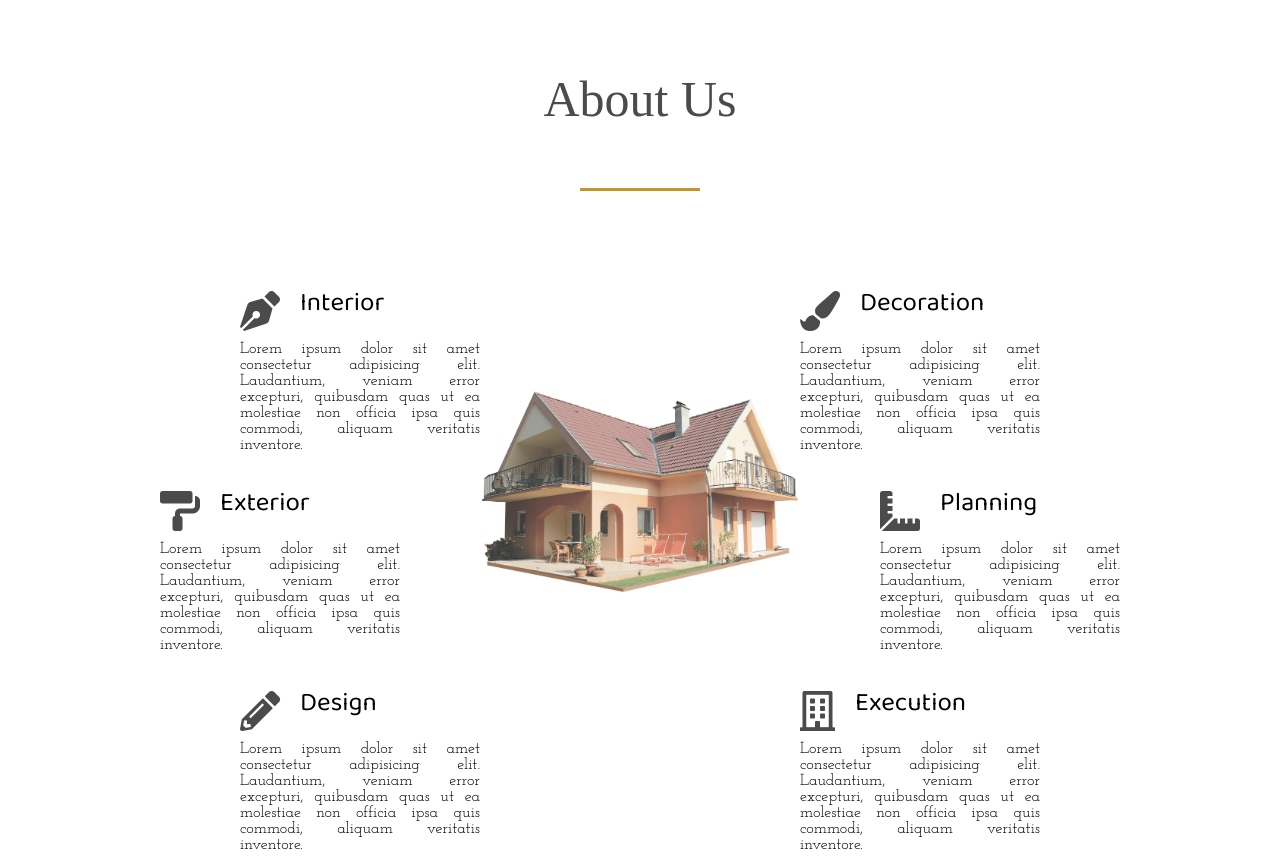
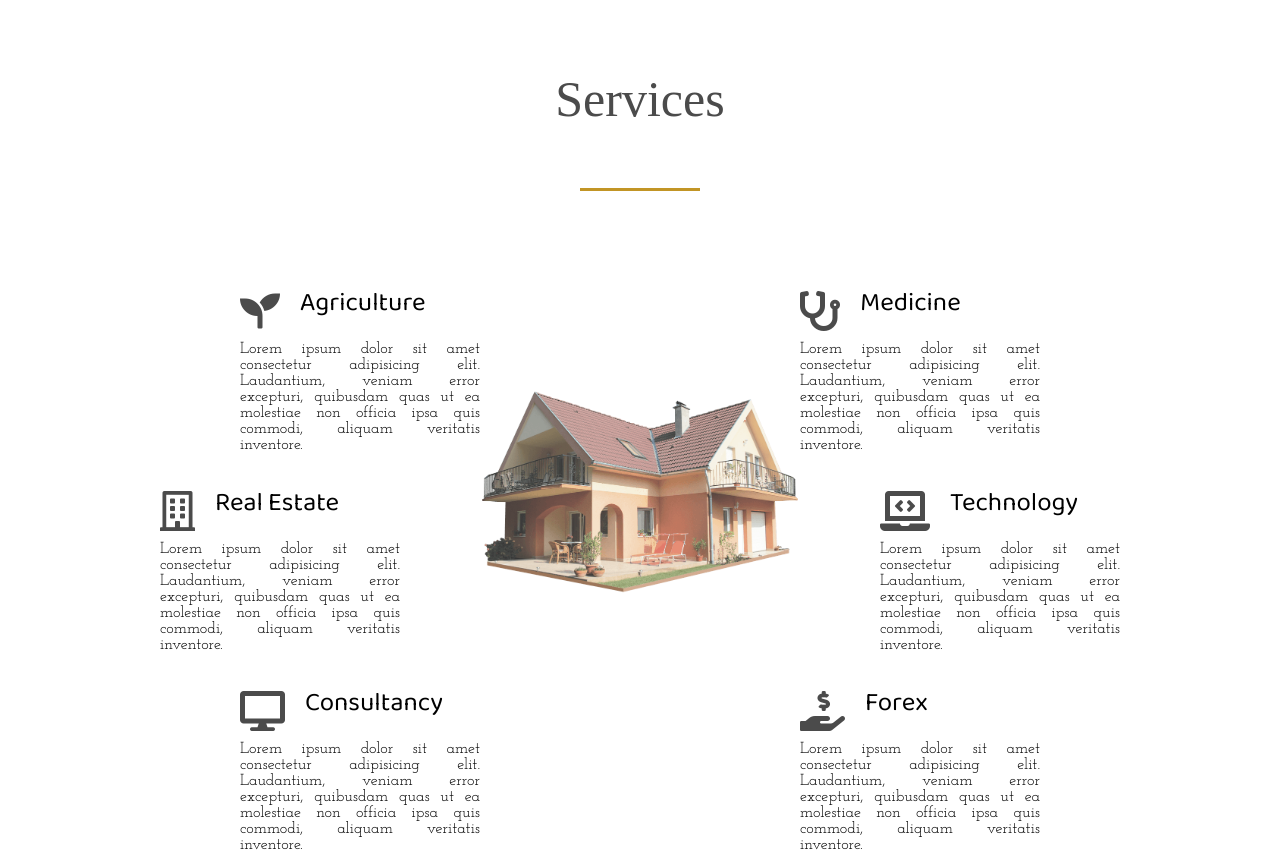
Before and after one commit to Uniqcoda/invest-city, a plain HTML site: page index.html in a window 1280 px wide. Shown: the part 800-1656 px from the top of the page. Drawn offline with nearby package versions, Linux system fonts and the light colour scheme; a web font is replaced by a local one.

Commit message:
convert site into investment site

```diff
--- a/index.html
+++ b/index.html
@@ -21,12 +21,13 @@
       <span>Close</span>
     </div>
 
+    <!-- HEADER -->
     <header class="header">
       <div class="img-wrapper">
-        <img src="images/bg.jpg" alt="banner">
+        <img src="images/realestate.jpg" alt="banner">
       </div>
       <div class="banner">
-        <h1>Architecture & Interior Design</h1>
+        <h1>Investment & Growth</h1>
         <p>Lorem ipsum dolor sit amet, consectetur adipiscing elit.</p>
         <button>Discover Now</button>
       </div>
@@ -39,7 +40,7 @@
           <a href="#" class="menu-link" data-content="Home">Home</a>
         </li>
         <li class="menu-item">
-          <a href="#" class="menu-link" data-content="About Us">About Us</a>
+          <a href="#" class="menu-link" data-content="Services">Services</a>
         </li>
         <li class="menu-item">
           <a href="#" class="menu-link" data-content="Team">Team</a>
@@ -58,57 +59,17 @@
       </div>
     </section>
 
-    <!-- ABOUT US -->
-    <section class="about-us">
+    <!-- SERVICES -->
+    <section class="section">
       <div class="section-header">
-        <h1 class="section-heading">About Us</h1>
+        <h1 class="section-heading">Services</h1>
         <div class="underline"></div>
       </div>
       <div class="services">
         <div class="service">
           <div class="service-header">
-            <i class="fas fa-pen-nib"></i>
-            <h3>Interior</h3>
-          </div>
-          <p class="service-text">
-            Lorem ipsum dolor sit amet consectetur adipisicing elit. Laudantium, veniam error excepturi, quibusdam
-            quas ut ea molestiae non officia ipsa quis commodi, aliquam veritatis inventore.
-          </p>
-        </div>
-        <div class="service">
-          <div class="service-header">
-            <i class="fas fa-paint-roller"></i>
-            <h3>Exterior</h3>
-          </div>
-          <p class="service-text">
-            Lorem ipsum dolor sit amet consectetur adipisicing elit. Laudantium, veniam error excepturi, quibusdam
-            quas ut ea molestiae non officia ipsa quis commodi, aliquam veritatis inventore.
-          </p>
-        </div>
-        <div class="service">
-          <div class="service-header">
-            <i class="fas fa-pencil-alt"></i>
-            <h3>Design</h3>
-          </div>
-          <p class="service-text">
-            Lorem ipsum dolor sit amet consectetur adipisicing elit. Laudantium, veniam error excepturi, quibusdam
-            quas ut ea molestiae non officia ipsa quis commodi, aliquam veritatis inventore.
-          </p>
-        </div>
-        <div class="service">
-          <div class="service-header">
-            <i class="fas fa-paint-brush"></i>
-            <h3>Decoration</h3>
-          </div>
-          <p class="service-text">
-            Lorem ipsum dolor sit amet consectetur adipisicing elit. Laudantium, veniam error excepturi, quibusdam
-            quas ut ea molestiae non officia ipsa quis commodi, aliquam veritatis inventore.
-          </p>
-        </div>
-        <div class="service">
-          <div class="service-header">
-            <i class="fas fa-ruler-combined"></i>
-            <h3>Planning</h3>
+            <i class="fas fa-seedling"></i>
+            <h3>Agriculture</h3>
           </div>
           <p class="service-text">
             Lorem ipsum dolor sit amet consectetur adipisicing elit. Laudantium, veniam error excepturi, quibusdam
@@ -118,14 +79,54 @@
         <div class="service">
           <div class="service-header">
             <i class="far fa-building"></i>
-            <h3>Execution</h3>
+            <h3>Real Estate</h3>
           </div>
           <p class="service-text">
             Lorem ipsum dolor sit amet consectetur adipisicing elit. Laudantium, veniam error excepturi, quibusdam
             quas ut ea molestiae non officia ipsa quis commodi, aliquam veritatis inventore.
           </p>
         </div>
-        <div class="about-us-img-wrapper">
+        <div class="service">
+          <div class="service-header">
+            <i class="fas fa-desktop"></i>
+            <h3>Consultancy</h3>
+          </div>
+          <p class="service-text">
+            Lorem ipsum dolor sit amet consectetur adipisicing elit. Laudantium, veniam error excepturi, quibusdam
+            quas ut ea molestiae non officia ipsa quis commodi, aliquam veritatis inventore.
+          </p>
+        </div>
+        <div class="service">
+          <div class="service-header">
+            <i class="fas fa-stethoscope"></i>
+            <h3>Medicine</h3>
+          </div>
+          <p class="service-text">
+            Lorem ipsum dolor sit amet consectetur adipisicing elit. Laudantium, veniam error excepturi, quibusdam
+            quas ut ea molestiae non officia ipsa quis commodi, aliquam veritatis inventore.
+          </p>
+        </div>
+        <div class="service">
+          <div class="service-header">
+            <i class="fas fa-laptop-code"></i>
+            <h3>Technology</h3>
+          </div>
+          <p class="service-text">
+            Lorem ipsum dolor sit amet consectetur adipisicing elit. Laudantium, veniam error excepturi, quibusdam
+            quas ut ea molestiae non officia ipsa quis commodi, aliquam veritatis inventore.
+          </p>
+        </div>
+        <div class="service">
+          <div class="service-header">
+            <i class="fas fa-hand-holding-usd"></i>
+            <h3>Forex</h3>
+          </div>
+          <p class="service-text">
+            Lorem ipsum dolor sit amet consectetur adipisicing elit. Laudantium, veniam error excepturi, quibusdam
+            quas ut ea molestiae non officia ipsa quis commodi, aliquam veritatis inventore.
+          </p>
+        </div>
+        <div class="services-img-wrapper">
           <img src="images/house.png" alt="house">
         </div>
       </div>
--- a/style.css
+++ b/style.css
@@ -286,7 +286,7 @@ html {
   background-color: #c29525;
 }
 
-/* ABOUT US  */
+/* SERVICES  */
 
 .services {
   width: 100%;
@@ -328,13 +328,13 @@ html {
 }
 
 
-.about-us-img-wrapper {
+.services-img-wrapper {
   grid-column: 7/11;
   grid-row: 2/6;
   width: 100%;
 }
 
-.about-us-img-wrapper img {
+.services-img-wrapper img {
   width: 100%;
   object-fit: cover;
   opacity: .8;
@@ -637,5 +637,5 @@ html {
 }
 
 .show-scroll-btn {
-display: flex;
+  display: flex;
 }
```
Also changed, not shown: images/agric.jpg (added), images/forex.jpeg (added), images/piggybank.jpg (added), images/realestate.jpg (added), images/tech.jpg (added), 3 other files.
